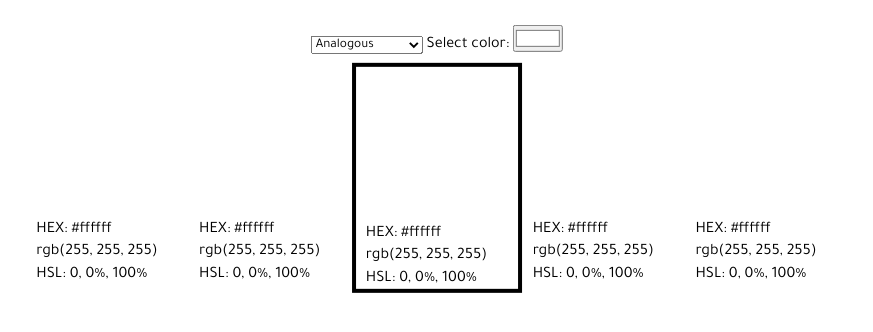
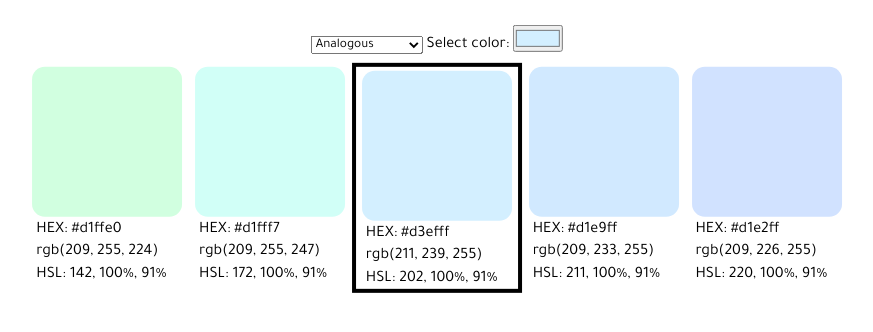
Before and after one commit to jann4025/color-picker, a plain HTML site: page index.html in a window 1280 px wide. Shown: the part 222-554 px from the top of the page, without its empty margins (203-1076 px from the left). Drawn offline with Linux system fonts and the light colour scheme.

Commit message:
start color changes

```diff
--- a/index.html
+++ b/index.html
@@ -25,48 +25,48 @@
                     <option value="shades">Shades</option>
                 </select>
                 <label for="color-picker">Select color:</label>
-                <input type="color" name="color-picker" id="color-picker" value="#ffffff">
+                <input type="color" name="color-picker" id="color-picker" value="#d3efff">
             </div>
             <div class="boxes">
 
                 <div class="color1">
-                    <div class="box" style="background-color: #ffffff;"></div>
+                    <div class="box" style="background-color: #d1ffe0;"></div>
                     <div class="info">
-                        <p class="hex-output">HEX: #ffffff </p>
-                        <p class="rgb-output">rgb(255, 255, 255)</p>
-                        <p class="hsl-output">HSL: 0, 0%, 100%</p>
+                        <p class="hex-output">HEX: #d1ffe0 </p>
+                        <p class="rgb-output">rgb(209, 255, 224)</p>
+                        <p class="hsl-output">HSL: 142, 100%, 91%</p>
                     </div>
                 </div>
                 <div class="color2">
-                    <div class="box" style="background-color: #ffffff;"></div>
+                    <div class="box" style="background-color: #d1fff7;"></div>
                     <div class="info">
-                        <p class="hex-output">HEX: #ffffff </p>
-                        <p class="rgb-output">rgb(255, 255, 255)</p>
-                        <p class="hsl-output">HSL: 0, 0%, 100%</p>
+                        <p class="hex-output">HEX: #d1fff7 </p>
+                        <p class="rgb-output">rgb(209, 255, 247)</p>
+                        <p class="hsl-output">HSL: 172, 100%, 91%</p>
                     </div>
                 </div>
                 <div class="source-color">
-                    <div class="box" style="background-color: #ffffff;"></div>
+                    <div class="box" style="background-color: #d3efff;"></div>
                     <div class="info">
-                        <p class="hex-output">HEX: #ffffff </p>
-                        <p class="rgb-output">rgb(255, 255, 255)</p>
-                        <p class="hsl-output">HSL: 0, 0%, 100%</p>
+                        <p class="hex-output">HEX: #d3efff</p>
+                        <p class="rgb-output">rgb(211, 239, 255)</p>
+                        <p class="hsl-output">HSL: 202, 100%, 91%</p>
                     </div>
                 </div>
                 <div class="color3">
-                    <div class="box" style="background-color: #ffffff;"></div>
+                    <div class="box" style="background-color: #d1e9ff;"></div>
                     <div class="info">
-                        <p class="hex-output">HEX: #ffffff </p>
-                        <p class="rgb-output">rgb(255, 255, 255)</p>
-                        <p class="hsl-output">HSL: 0, 0%, 100%</p>
+                        <p class="hex-output">HEX: #d1e9ff </p>
+                        <p class="rgb-output">rgb(209, 233, 255)</p>
+                        <p class="hsl-output">HSL: 211, 100%, 91%</p>
                     </div>
                 </div>
                 <div class="color4">
-                    <div class="box" style="background-color: #ffffff;"></div>
+                    <div class="box" style="background-color: #d1e2ff;"></div>
                     <div class="info">
-                        <p class="hex-output">HEX: #ffffff </p>
-                        <p class="rgb-output">rgb(255, 255, 255)</p>
-                        <p class="hsl-output">HSL: 0, 0%, 100%</p>
+                        <p class="hex-output">HEX: #d1e2ff </p>
+                        <p class="rgb-output">rgb(209, 226, 255)</p>
+                        <p class="hsl-output">HSL: 220, 100%, 91%</p>
                     </div>
                 </div>
 
```
